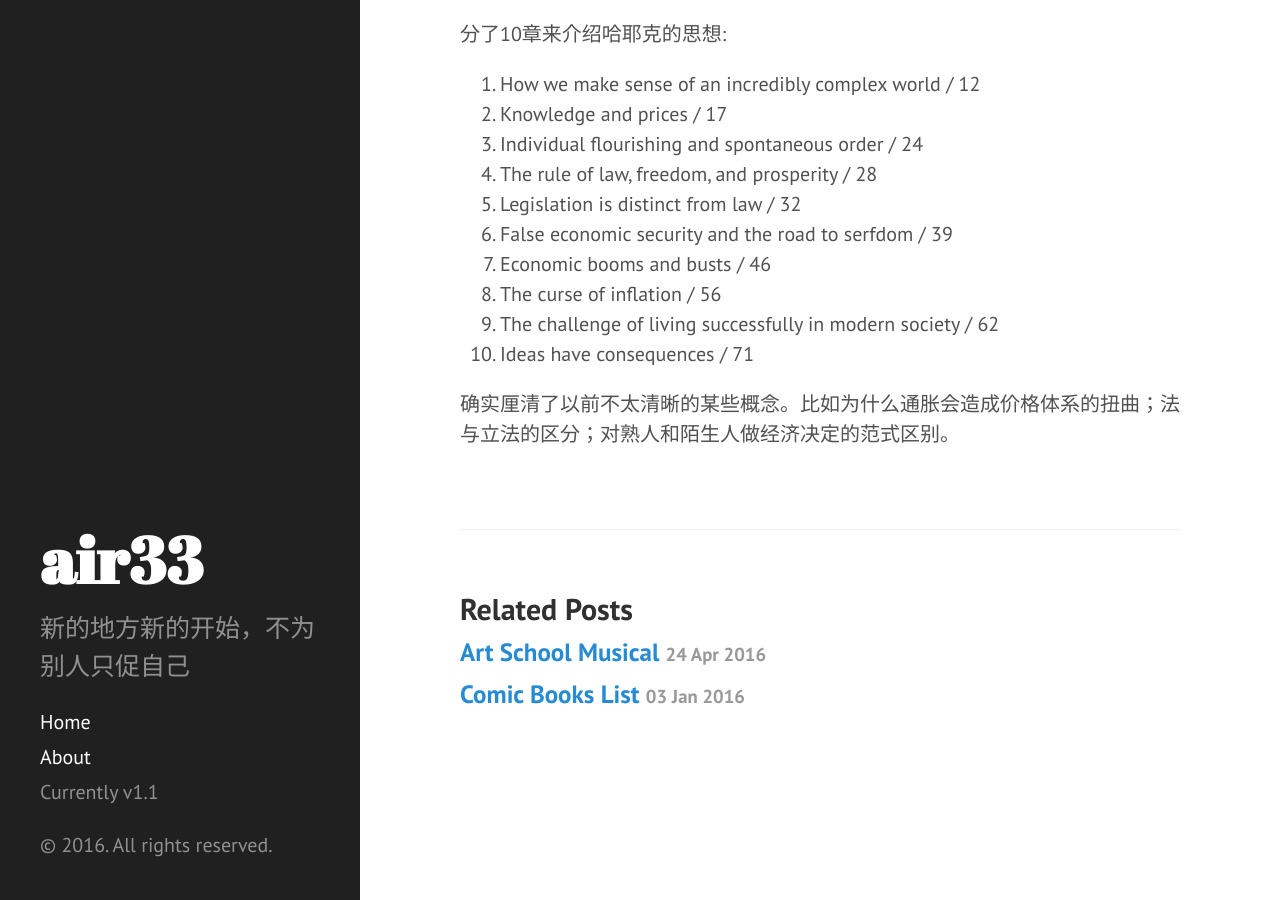
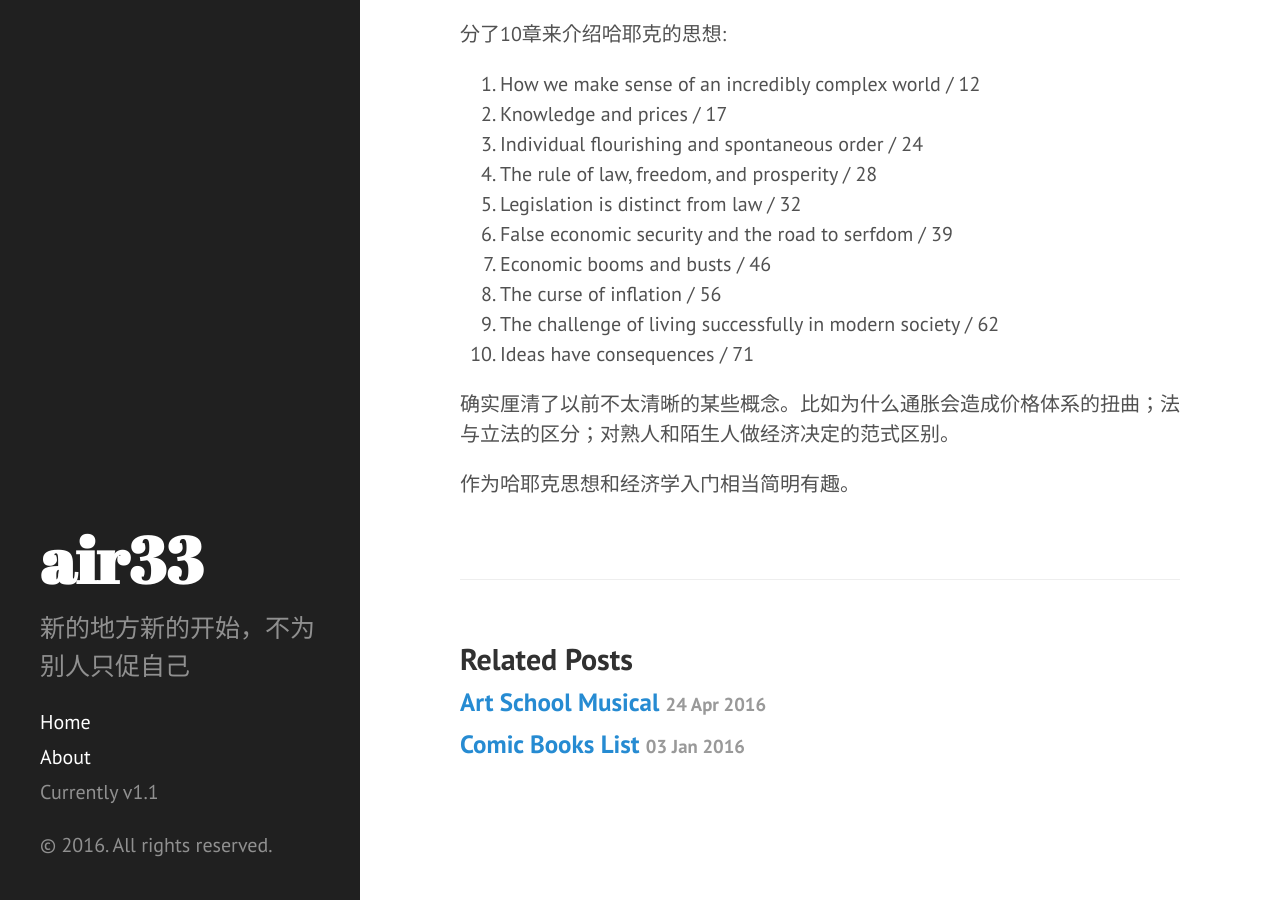
Before and after one commit to air33/air33.github.io, a Jekyll site: the page built from _posts/2016-06-10-Essential-hayek.md, in a window 1280 px wide and 900 px high, scrolled down 701 px. Built offline with Jekyll 4.4.1, drawn with Linux system fonts in a browser that asks for light colours; Markdown is read by kramdown in place of the engine named in the settings.

Commit message:
edit post

```diff
--- a/_posts/2016-06-10-Essential-hayek.md
+++ b/_posts/2016-06-10-Essential-hayek.md
@@ -24,3 +24,5 @@ layout: post
 10. Ideas have consequences / 71
 
 确实厘清了以前不太清晰的某些概念。比如为什么通胀会造成价格体系的扭曲；法与立法的区分；对熟人和陌生人做经济决定的范式区别。
+
+作为哈耶克思想和经济学入门相当简明有趣。
```
